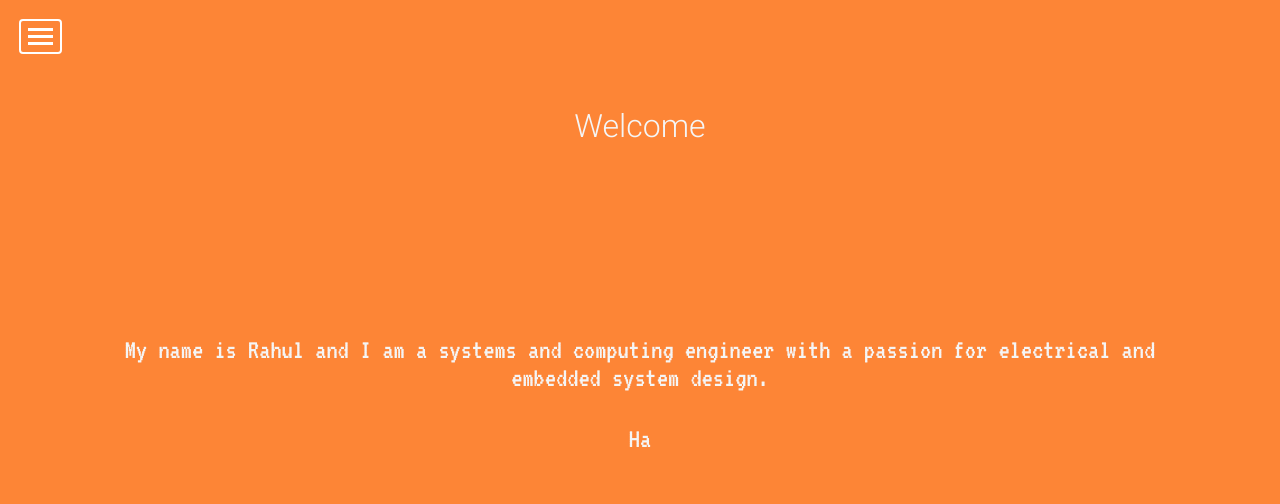
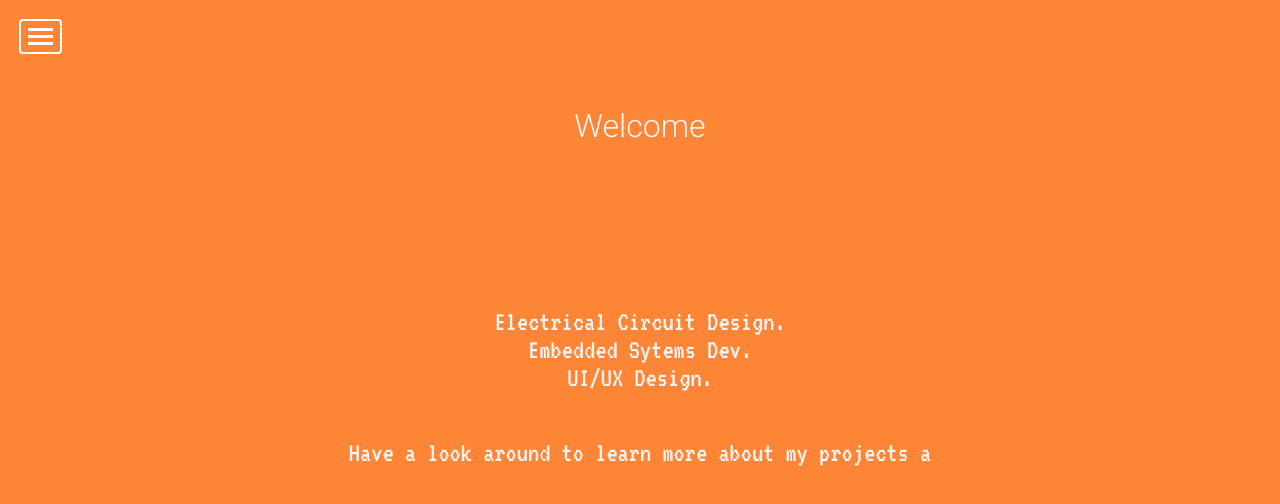
Before and after one commit to esyywar/rahul-portfolio, a React (Create React App) app: page /portfolio in a window 1280 px wide. Shown: the top 504 px of the page. Built offline with nearby package versions, Linux system fonts and the light colour scheme; a web font is replaced by a local one.

Commit message:
type write anmation list and para separated

```diff
--- a/src/components/Welcome.js
+++ b/src/components/Welcome.js
@@ -19,35 +19,57 @@ function Welcome(props) {
     }, [props.bgColour, dispatch])
 
 
-    /********** TYPEWRITER ANIMATION *******************/
+    /********** TYPEWRITER ANIMATION CONTENT *******************/
 
-    // Text to display with typewriter animation
+    // Text to display with typewriter animation - Place all list items at start, paragraphs at end
     const typeWriteItems = [
         {
             id: 0,
             charDelay: 40,
-            itemDelay: 300,
-            text: "My name is Rahul and I am a systems and computing engineer with a passion for electrical and embedded system design.",
-            htmlId: "type-target-1"
+            itemDelay: 200,
+            text: "Electrical Circuit Design.",
+            htmlId: "type-target-1",
+            listItem: true
         },
         {
             id: 1,
             charDelay: 40,
-            itemDelay: 300,
-            text: "Have a look around to learn more about my projects and background.",
-            htmlId: "type-target-2"
+            itemDelay: 200,
+            text: "Embedded Sytems Dev.",
+            htmlId: "type-target-2",
+            listItem: true
         },
         {
-            id: 2,
+            id: 3,
             charDelay: 40,
-            itemDelay: 300,
+            itemDelay: 200,
+            text: "UI/UX Design.",
+            htmlId: "type-target-3",
+            listItem: true
+        },
+        {
+            id: 4,
+            charDelay: 40,
+            itemDelay: 200,
+            text: "Have a look around to learn more about my projects and background.",
+            htmlId: "type-target-4",
+            listItem: false
+        },
+        {
+            id: 5,
+            charDelay: 40,
+            itemDelay: 200,
             text: "Feel free to contact me on any social platforms :)",
-            htmlId: "type-target-3"
+            htmlId: "type-target-5",
+            listItem: false
         }
     ]
 
+
+    /*************** TYPEWRITER ANIMATION FUNCTIONS ****************/
+
     // Used to store and clear timeout functions for type write effect
-    var activeTimeouts
+    var timeoutIds = []
 
     function typeWriteAnim(htmlId, text, charIdx, delay) {
         try {
@@ -65,9 +87,9 @@ function Welcome(props) {
         }
         catch {
             dispatch(setTypeAnim(false))
-            for (let i = 0; i < 5; i++)
+            for (let i = 0; i < timeoutIds.length; i++)
             {
-                window.clearTimeout(i)
+                window.clearTimeout(timeoutIds[i])
             }
             return
         }
@@ -85,10 +107,12 @@ function Welcome(props) {
                 for (let i = 0; i < typeWriteItems.length; i++)
                 {
                     let element = typeWriteItems[i]
-                    setTimeout(() => typeWriteAnim(element.htmlId, element.text, 0, element.charDelay), typeWriteDelay)
+                    let id = setTimeout(() => typeWriteAnim(element.htmlId, element.text, 0, element.charDelay), typeWriteDelay)
+                    timeoutIds.push(id)
                     typeWriteDelay += element.text.length * element.charDelay + element.itemDelay;
                 }
 
+                // 3. When all animations complete, fire callback (set animation request OFF in redux store)
                 setTimeout(() => callback(), typeWriteDelay)
             }
         }
@@ -99,15 +123,47 @@ function Welcome(props) {
         <div className="intro">
             <h1 className="page-title">Welcome</h1>
             <div className="intro-container">
-                <div className="intro-desc">
-                    {/* Map paragraphs that will be filled by typewrite animation */}
-                    {typeWriteItems.map((element) => {
-                        return (
-                        <p key={element.id} id={element.htmlId} className="intro-desc-para">{!doTypeAnim && element.text}</p>
-                        )
-                    })}
+                    {/* Typewriter animated list items */}
+                    <ul className="desc-list">
+                        {typeWriteItems
+                            .filter((element) => {
+                                return element.listItem
+                            })
+                            .map((element) => {
+                                return (
+                                    <li
+                                        key={element.id}
+                                        id={element.htmlId}
+                                    >
+                                        {!doTypeAnim && element.text}
+                                    </li>
+                                )
+                            })
+                        }
+                    </ul>
+
+                    {/* Typewriter animated paragraph items */}
+                    <div className="desc-paras">
+                        {typeWriteItems
+                            .filter((element) => {
+                                return !element.listItem
+                            })
+                            .map((element) => {
+                                return (
+                                    <p
+                                        key={element.id}
+                                        id={element.htmlId}
+                                        className={element.listItem ? "intro-desc-list" : "intro-desc-para"}
+                                    >
+                                        {!doTypeAnim && element.text}
+                                    </p>
+                                )
+                            })
+                        }
+                    </div>
+
+                    {/* Call animation driver if first render - callback to change animation state */}
                     {doTypeAnim && typeAnimDriver(() => dispatch(setTypeAnim(false)))}
-                </div>
             </div>
         </div>
 
--- a/src/css/welcome.css
+++ b/src/css/welcome.css
@@ -26,7 +26,15 @@
           justify-content: center;
 }
 
-.intro .intro-container .intro-desc p {
+.intro .intro-container .desc-list {
+  padding: 0.1em 0;
+}
+
+.intro .intro-container .desc-paras {
+  margin-top: 1em;
+}
+
+.intro .intro-container .desc-paras p {
   padding: 0.6em 0;
 }
 /*# sourceMappingURL=welcome.css.map */
--- a/src/css/welcome.scss
+++ b/src/css/welcome.scss
@@ -13,7 +13,6 @@
     .intro-container {
         height: 80%;
         text-align: center;
-        //font-family: 'Muli', sans-serif;
         font-family: 'VT323', monospace;
         font-size: 28px;
 
@@ -22,10 +21,17 @@
         align-items: center;
         justify-content: center;
 
-        .intro-desc {
-            p {
-                padding: 0.6em 0;
+
+            .desc-list {
+                padding: 0.1em 0;
             }
-        }
+            .desc-paras {
+                margin-top: 1em;
+
+                p {
+                    padding: 0.6em 0;
+                }
+            }
+
     }
 }
```
Also changed, not shown: 1 other file (tests, documents, lock files or other folders).
